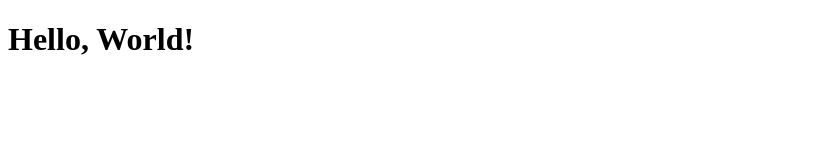
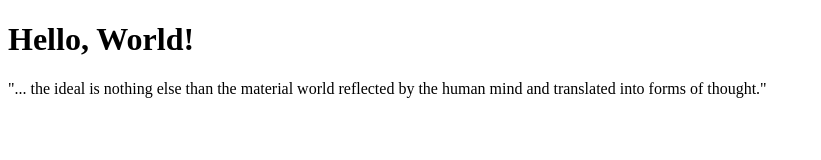
Before and after one commit to kevin-ci/WW-2404-GitCollab2, a plain HTML site: page index.html in a window 1280 px wide. Shown: the whole page, without its empty margins (0-821 px from the left). Drawn offline with Linux system fonts and the light colour scheme.

Commit message:
this is my posting a quote

```diff
--- a/index.html
+++ b/index.html
@@ -7,5 +7,6 @@
 </head>
 <body>
     <h1>Hello, World!</h1>
+    <p>"... the ideal is nothing else than the material world reflected by the human mind and translated into forms of thought."</p>
 </body>
 </html>
```
